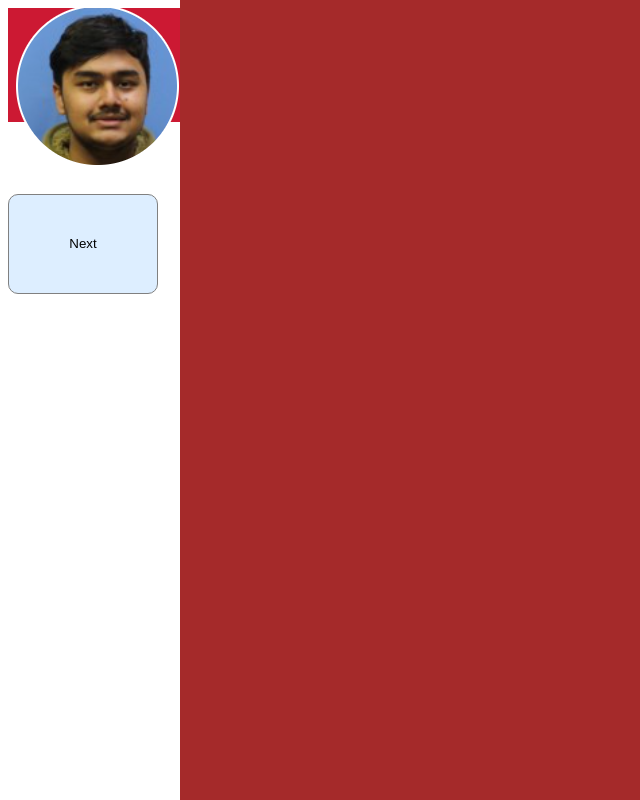
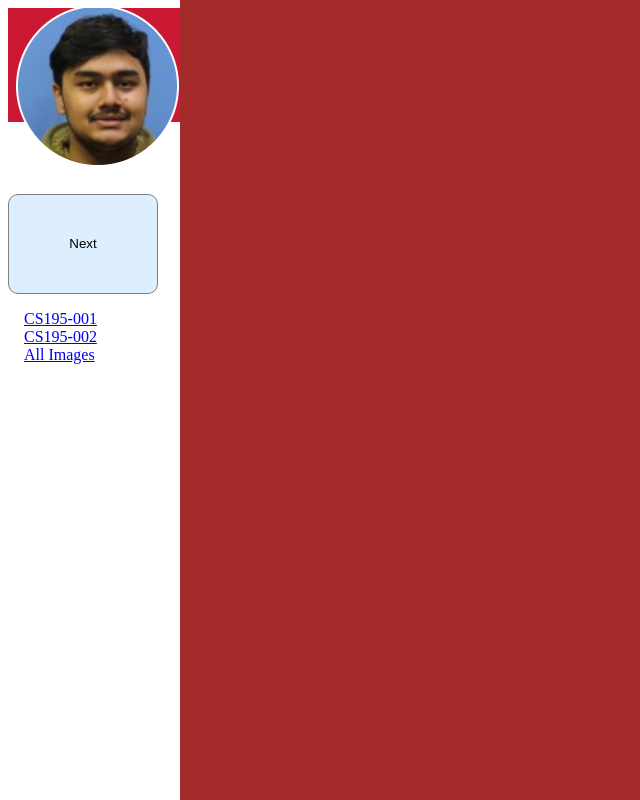
Before and after one commit to vdv7/namelearn, a plain HTML site: page index.html in a window 1280 px wide. Shown: the whole page, without its empty margins (0-640 px from the left). Drawn offline with Linux system fonts and the light colour scheme.

Commit message:
multi-folder

```diff
--- a/index.html
+++ b/index.html
@@ -12,6 +12,7 @@
     </div>
     <div id="screen"></div>
     <button id="next">Next</button>
+    <div id="folders"></div>
 </body>
 <script src="namelearn.js"></script>
 </html>
--- a/namelearn.js
+++ b/namelearn.js
@@ -14,15 +14,21 @@ Screenshot_20221206_100317.png
 Screenshot_20221206_095936.png
 Screenshot_20221206_100047.png
 Screenshot_20221206_100115.png`.split('\n'),
-    'CS195-002':[]
+    'CS195-002':`Screenshot_20221206_053302.png
+Screenshot_20221206_053340.png
+Screenshot_20221206_053402.png
+Screenshot_20221206_053433.png
+Screenshot_20221206_053447.png
+Screenshot_20221206_053536.png`.split('\n')
 };
 
-const ALL_FILES=[].concat(...Object.values(FILES));
+const ALL_FILES=Object.entries(FILES).flatMap(([folder,images])=>Object.values(images).map(image=>folder+'/'+image));
 
 
 const img=document.getElementById('img');
 const screen=document.getElementById('screen');
 const next=document.getElementById('next');
+const folders=document.getElementById('folders');
 
 
 const randInt=i=>Math.floor(Math.random()*i);
@@ -32,16 +38,29 @@ const randChoice=arr=>arr[randInt(arr.length)];
 var currentGroup='CS195-001';
 
 function nextImage(){
-    if(currentGroup){
+    if(currentGroup in FILES){
         img.src=`imgs/${currentGroup}/${randChoice(FILES[currentGroup])}`;
     }else{
+        img.src=`imgs/${randChoice(ALL_FILES)}`;
+    }
+}
 
-    }
-
+function addFolder(folder){
+    var folderLink=folders.appendChild(document.createElement('a'));
+    folderLink.href='#';
+    folderLink.innerText=folder;
+    folderLink.addEventListener('click',e=>{
+        currentGroup=folder;
+        nextImage();
+    });
 }
 
 function main(){
     nextImage();
+    for(var folder in FILES){
+        addFolder(folder);
+    }
+    addFolder('All Images');
     screen.addEventListener('click',e=>{
         if(screen.className=='transparent'){
             screen.className='';
--- a/style.css
+++ b/style.css
@@ -6,6 +6,14 @@ button {
     border-radius: 10px;
     border:solid 1px grey;
     background-color: #def;
+}
+
+a {
+    display:block;
+}
+
+#folders {
+    margin:1em;
 }
 
 #screen {
```
Also changed, not shown: imgs/CS195-002/Screenshot_20221206_053302.png (added), imgs/CS195-002/Screenshot_20221206_053340.png (added), imgs/CS195-002/Screenshot_20221206_053402.png (added), imgs/CS195-002/Screenshot_20221206_053433.png (added), imgs/CS195-002/Screenshot_20221206_053447.png (added), imgs/CS195-002/Screenshot_20221206_053536.png (added).
